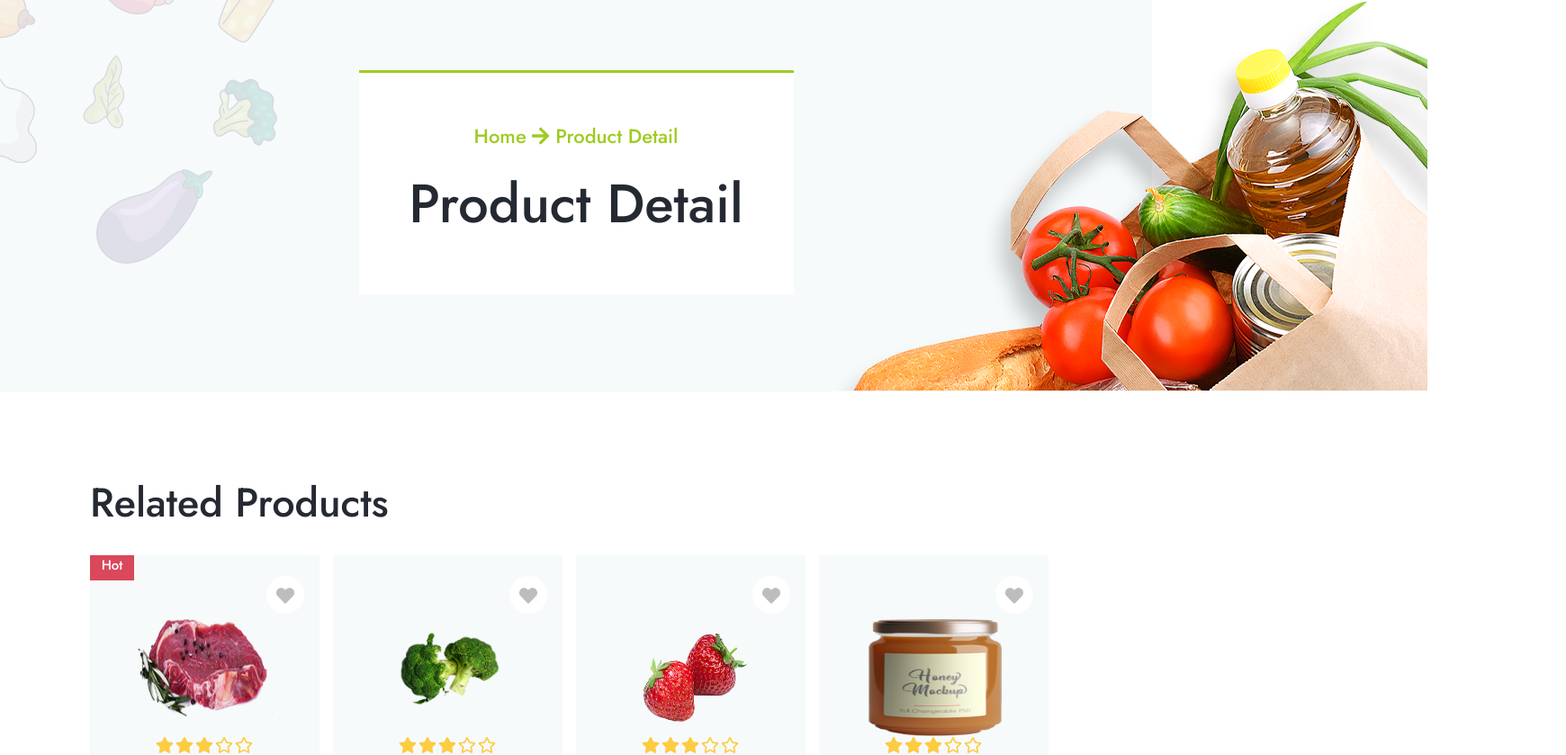
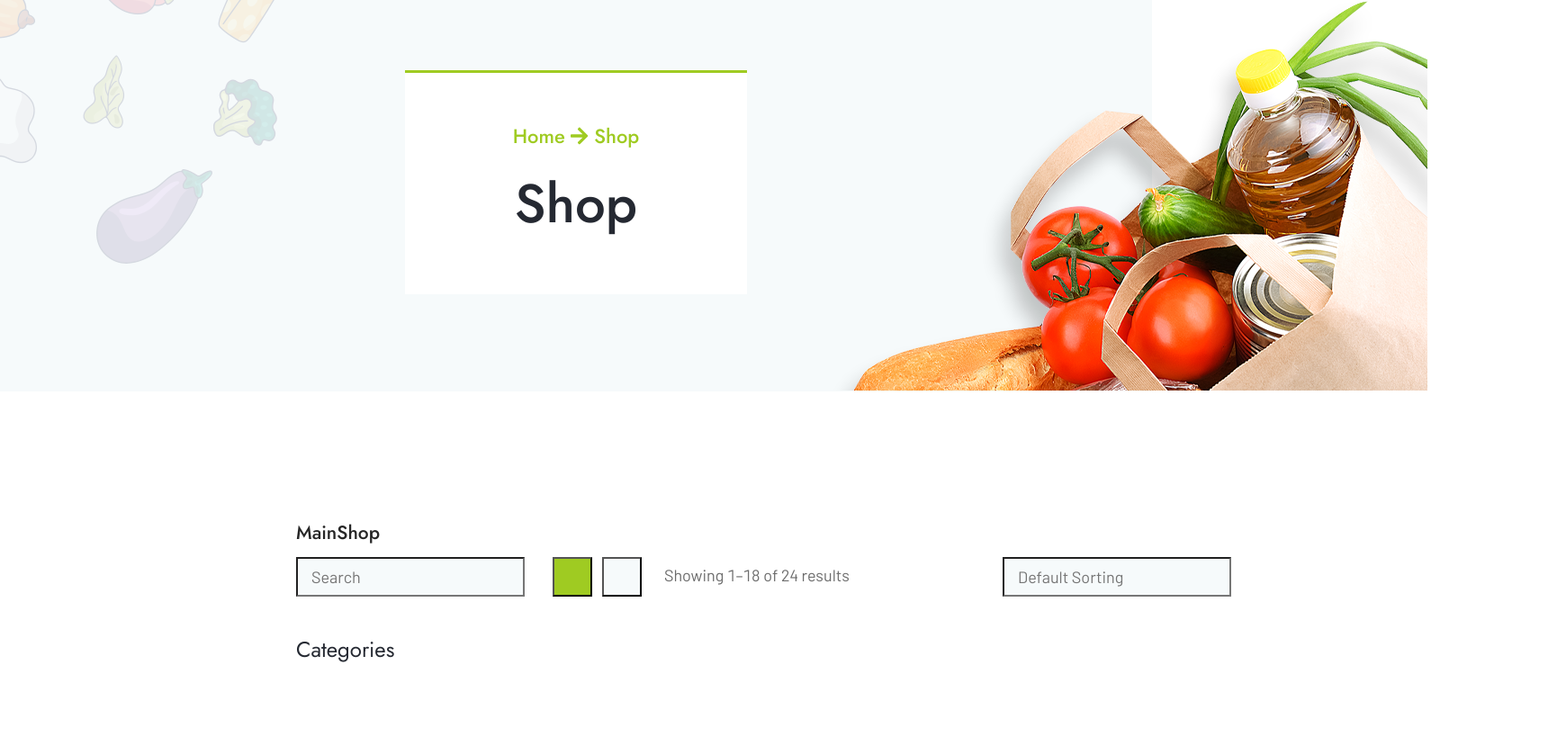
Before and after one commit to korysergey55/ShopOnlineForFreshGrocries, a React (Create React App) app: page /shop in a window 1280 px wide. Shown: the part 160-999 px from the top of the page at 90% size, 1740 px wide, since content can reach past the window. Built offline with nearby package versions, Linux system fonts and the light colour scheme; no server answers.

Commit message:
shop-page-routing-done

```diff
--- a/src/components/Header/index.tsx
+++ b/src/components/Header/index.tsx
@@ -12,6 +12,7 @@ import {
 const Header = () => {
   return (
     <>
+      <header>
         <div className={styles.container}>
           <div className={styles.header}>
             <a className={styles.logo} href="http://localhost:3000/">
@@ -29,7 +30,7 @@ const Header = () => {
                 </a>
               </li>
               <li className={styles.item}>
-              <a className={styles.link} href="/">
+                <a className={styles.link} href="/shop">
                   Shop
                 </a>
               </li>
@@ -89,6 +90,7 @@ const Header = () => {
             </ul>
           </div>
         </div>
+      </header>
     </>
   )
 }
--- a/src/containers/App/index.tsx
+++ b/src/containers/App/index.tsx
@@ -6,6 +6,7 @@ import store from 'stores'
 import Loader from '../Public/Loader/index'
 const Main = lazy(() => import('../Public/Main/index'))
 const ProductDetailsPage = lazy(() => import('containers/Public/ProductDetailsPage'))
+const Shop = lazy(()=> import ('containers/Public/Shop/index'))
 
 class App extends Component {
   componentDidMount = (): void => {}
@@ -14,9 +15,10 @@ class App extends Component {
     return (
       <Provider store={store}>
         <Router history={history}>
-          <Suspense fallback={<Loader/>}>
+          <Suspense fallback={<Loader />}>
             <Switch>
               <Route exact path="/" component={Main} />
+              <Route exact path="/shop" component={Shop} />
               <Route path="/:id" component={ProductDetailsPage} />
             </Switch>
           </Suspense>
--- a/src/containers/Public/ProductDetailsPage/Modal/index.tsx
+++ b/src/containers/Public/ProductDetailsPage/Modal/index.tsx
@@ -23,13 +23,16 @@ const Modal: React.FC = ({ children }) => {
       productStore.setModal()
     }
   }
+
   const handleBackdropClick = (evt: any) => {
     if (evt.target !== evt.currentTarget) return
     productStore.setModal()
   }
+
   const taggleModal = () => {
     productStore.setModal()
   }
+
   const modalRoot: any = document.getElementById('modal-root')
   return createPortal(
     <>
--- a/src/containers/Public/ProductDetailsPage/newProductDetails/index.tsx
+++ b/src/containers/Public/ProductDetailsPage/newProductDetails/index.tsx
@@ -179,7 +179,7 @@ const NewProductDetails = observer(() => {
                   <img
                     className={styles.mainImg}
                     src={productStore.photo ? productStore.photo : product.img}
-                    alt="main Photo"
+                    alt="mainPhoto"
                     onClick={() => openImgModal()}
                   ></img>
                 </div>
@@ -354,7 +354,7 @@ const NewProductDetails = observer(() => {
               <img
                 className={styles.mainImg}
                 src={productStore.photo ? productStore.photo : product.img}
-                alt="main Photo"
+                alt="mainPhoto"
               ></img>
             </Modal>
           )}
@@ -364,28 +364,3 @@ const NewProductDetails = observer(() => {
   )
 })
 export default NewProductDetails
-
-// const [product, setProduct] = useState<any>({})
-// useEffect(() => {
-//   console.log(toJS(productStore))
-//   const findProduct = () => {
-//     const getProductWithId =
-//       productStore.trendingProducts.find((item: IProduct) => item.id === id)
-//       || productStore.bestProducts.find((item: IProduct) => item.id === id)
-//     getProductWithId && setProduct(getProductWithId)
-//   }
-//   findProduct()
-// },[])
-
-// const [index, setIndex] = useState<number>(0)
-// const changePhoto = (increment = true) => {
-//   if (product && product['imgArr']) {
-//     if (index < product['imgArr'].length - 1) {
-//       if (increment) {
-//         setIndex(index + 1)
-//       } else {
-//         setIndex(index - 1)
-//       }
-//     }
-//   }
-// }
--- /dev/null
+++ b/src/containers/Public/Shop/HeroShop/index.tsx
@@ -0,0 +1,23 @@
+import React from 'react'
+import styles from './styles.module.scss'
+import { FontAwesomeIcon } from '@fortawesome/react-fontawesome'
+import { faArrowRight } from '@fortawesome/free-solid-svg-icons'
+
+const HeroShop = () => {
+  return (
+    <>
+      <div className={styles.container}>
+        <div className={styles.heroContainer}>
+          <h3 className={styles.subtitle}>
+            Home <FontAwesomeIcon icon={faArrowRight} className={styles.icon} />{' '}
+            Shop
+          </h3>
+          <h2 className={styles.title}>Shop</h2>
+        </div>
+        <div className={styles.img}></div>
+      </div>
+    </>
+  )
+}
+
+export default HeroShop
--- /dev/null
+++ b/src/containers/Public/Shop/HeroShop/styles.module.scss
@@ -0,0 +1,47 @@
+.container {
+  position: relative;
+  display: block;
+  max-width: 1112px;
+  margin: 0 auto;
+  padding: 108px 15px;
+}
+.heroContainer {
+  width: 380px;
+  min-height: 190px;
+  margin: 0 auto;
+  padding-top: 53px;
+  padding-bottom: 53px;
+  border-top: 3px solid #9fcb22;
+  background-color: #ffffff;
+
+  .subtitle {
+    font-family: Jost;
+    font-size: 22px;
+    font-weight: 500;
+    text-align: center;
+    color: #9fcb22;
+  }
+  .title {
+    margin-bottom: 0;
+    font-family: 'Jost';
+    font-size: 60px;
+    font-weight: 500;
+    text-align: center;
+    color: #252932;
+
+    .icon {
+      color: #9fcb22;
+    }
+  }
+}
+.img {
+  position: absolute;
+  left: 74%;
+  top: 5%;
+
+  width: 100%;
+  width: 679px;
+  height: 441px;
+  background-image: url(../../../../sources/images/ProductDatailsPage/heroProductDetails/heroImg.png);
+  background-repeat: no-repeat;
+}
--- /dev/null
+++ b/src/containers/Public/Shop/MainShop/index.tsx
@@ -0,0 +1,45 @@
+import * as React from 'react'
+import styles from './styles.module.scss'
+import { FontAwesomeIcon } from '@fortawesome/react-fontawesome'
+import { faArrowRight } from '@fortawesome/free-solid-svg-icons'
+{/* <FontAwesomeIcon icon={faArrowRight} className={styles.icon} /> */}
+// import { Checkbox } from 'antd'
+
+const MainShop = () => {
+  return (
+    <>
+      <section className={styles.section}>
+        <div className={styles.container}>
+          <h2>MainShop</h2>
+          <div className={styles.topContainer}>
+            <input
+              className={styles.search}
+              type="text"
+              placeholder="Search "
+            ></input>
+            <button className={styles.sortBtn} type="button"></button>
+            <button className={styles.sortBtnL} type="button"></button>
+            <p className={styles.text}>Showing 1–18 of 24 results</p>
+            <input
+              className={styles.search}
+              type="select"
+              placeholder="Default Sorting"
+            ></input>
+          </div>
+
+          <div className={styles.shopMainContainer}>
+            <div className={styles.leftContainer}>
+              <div className={styles.checkboxContainer}>
+                <h2 className={styles.title}>Categories</h2>
+              </div>
+            </div>
+
+            <div className={styles.rigthContainer}></div>
+          </div>
+        </div>
+      </section>
+    </>
+  )
+}
+
+export default MainShop
--- /dev/null
+++ b/src/containers/Public/Shop/MainShop/styles.module.scss
@@ -0,0 +1,68 @@
+.section {
+  min-width: 1740px;
+  padding: 141px 0;
+}
+.container {
+  display: block;
+  width: 100%;
+  max-width: 1112px;
+  margin: 0 auto;
+  padding-left: 15px;
+  padding-right: 15px;
+}
+.topContainer {
+  display: flex;
+  justify-content: left;
+  align-items: center;
+  margin-bottom: 40px;
+
+  .search {
+    width: 254px;
+    height: 44px;
+    margin-right: 31px;
+    padding-left: 15px;
+    color: #6c6c6c;
+    font-family: Barlow;
+    font-size: 18px;
+    font-weight: 400;
+    background-color: #f6fafb;
+  }
+  .sortBtn {
+    width: 44px;
+    height: 44px;
+    margin-right: 11px;
+    background-color: #9fcb22;
+  }
+  .sortBtnL {
+    width: 44px;
+    height: 44px;
+    margin-right: 25px;
+    background-color: #f6fafb;
+  }
+  .text {
+    display: inline-block;
+    margin-right: 170px;
+    margin-bottom: 5px;
+    font-family: Barlow;
+    font-size: 18px;
+    font-weight: 400;
+    color: #6c6c6c;
+  }
+}
+
+.shopMainContainer {
+  .leftContainer {
+    min-width: 257px;
+    .checkboxContainer {
+      display: flex;
+      flex-direction: column;
+      justify-content: center;
+
+      .title {
+        font-size: 24px;
+        font-weight: 400;
+        color: #252932;
+      }
+    }
+  }
+}
--- /dev/null
+++ b/src/containers/Public/Shop/index.tsx
@@ -0,0 +1,24 @@
+import * as React from 'react'
+import styles from './styles.module.scss'
+import Header from 'components/Header'
+import HeroShop from './HeroShop'
+import MainShop from './MainShop'
+import Footer from 'components/Footer'
+import CustomersSaying from '../Main/CustomersSaying'
+
+const Shop = () => {
+  return (
+    <>
+      <div className={styles.headerHeroContainer}>
+        <div className={styles.headerLeftBg}></div>
+        <Header />
+        <HeroShop />
+      </div>
+      <MainShop />
+      <CustomersSaying />
+      <Footer />
+    </>
+  )
+}
+
+export default Shop
--- /dev/null
+++ b/src/containers/Public/Shop/styles.module.scss
@@ -0,0 +1,17 @@
+.headerHeroContainer {
+  position: relative;
+  width: 100%;
+  max-width: 1920px;
+  min-height: 544px;
+  background-color: #f6fafb;
+  background-repeat: no-repeat;
+}
+.headerLeftBg {
+  position: absolute;
+  left: -20%;
+  top: -8%;
+  width: 100%;
+  max-width: 582px;
+  height: 501px;
+  background-image: url(../../../sources/images/ProductDatailsPage/heroProductDetails/heroLeftBg.png);
+}
```
Also changed, not shown: src/containers/Public/ProductDetailsPage/Modal/styles.module.scss (line endings or trailing spaces), 1 other file (tests, documents, lock files or other folders). Lines whose indentation alone changed are shown as unchanged.
